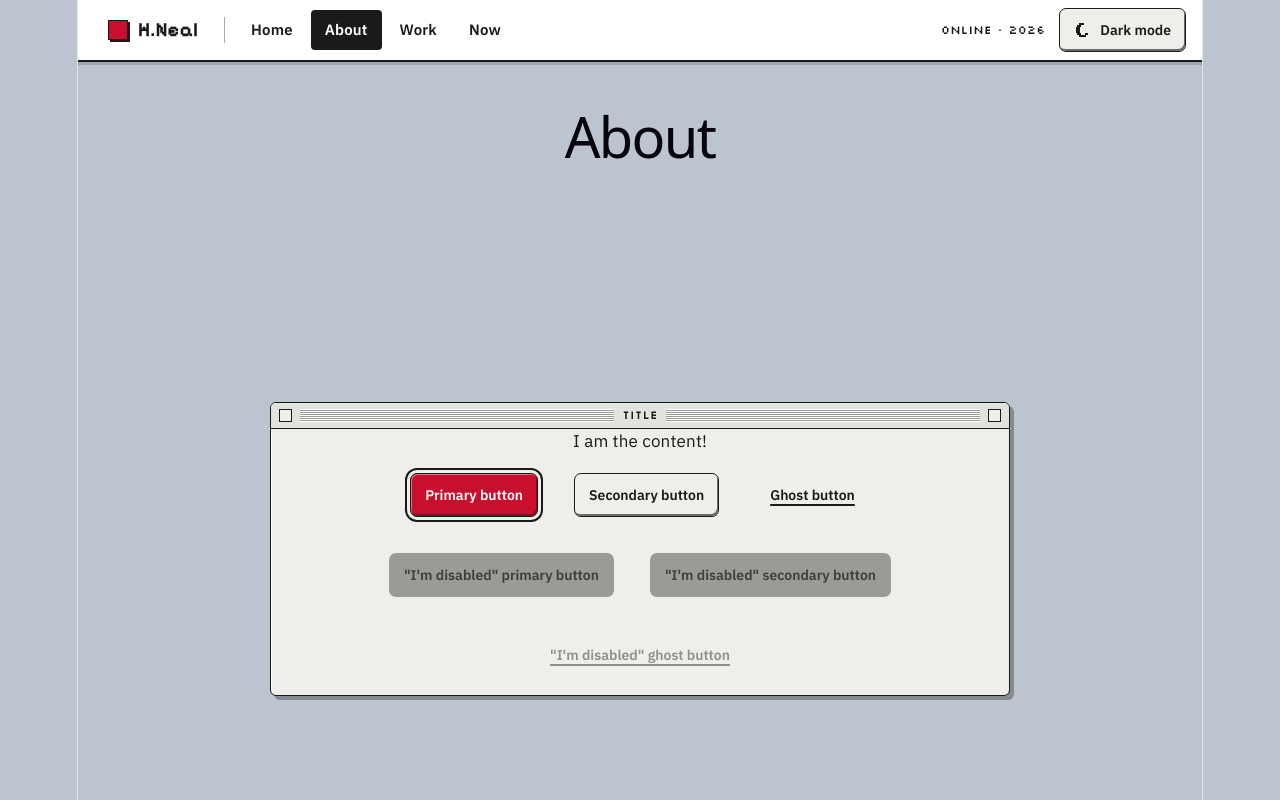
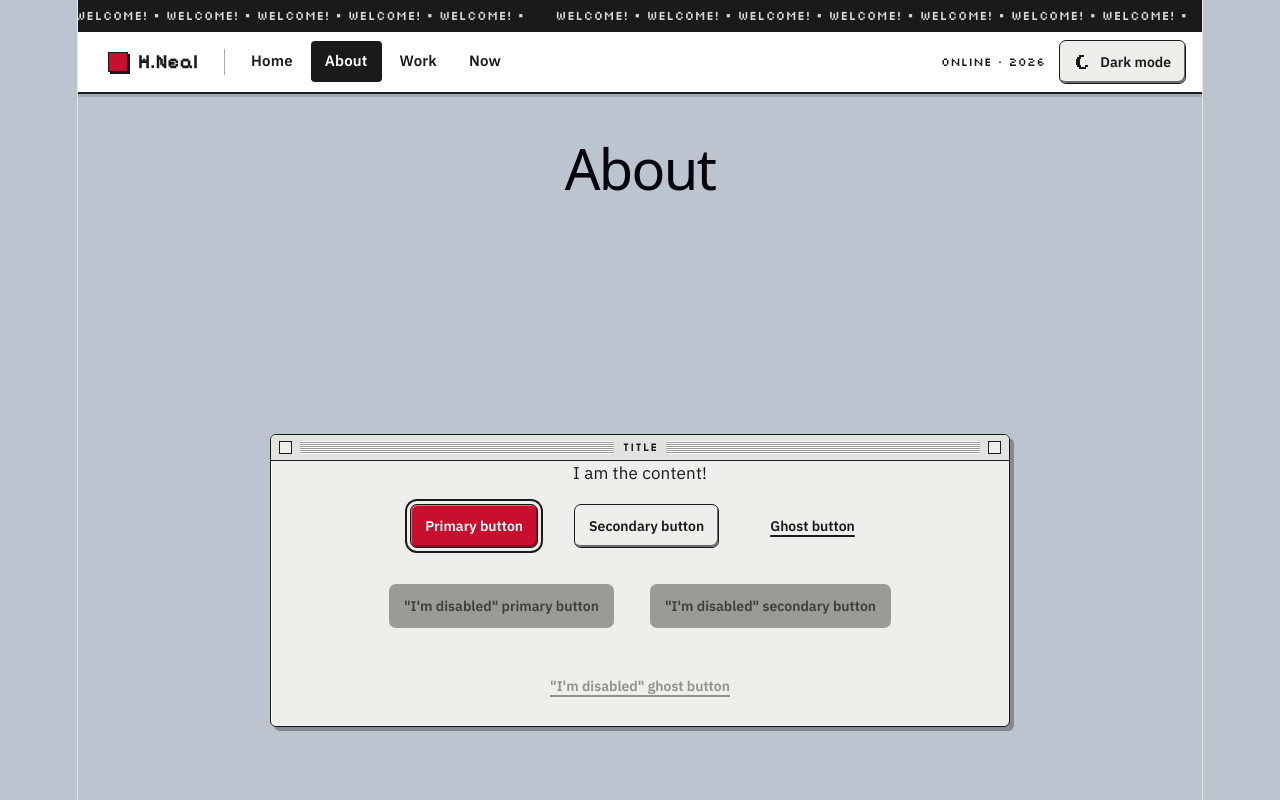
Before and after one commit to hannahmneal/portfolio, a React (Vite) app in the folder frontend/: page /about in a window 1280 px wide. Shown: the top 800 px of the page. Built offline with nearby package versions, Linux system fonts and the light colour scheme.

Commit message:
Completed banner

```diff
--- a/frontend/src/App.jsx
+++ b/frontend/src/App.jsx
@@ -1,5 +1,6 @@
 import { Box } from '@mui/material'
 import { Routes, Route } from 'react-router'
+import Banner from './components/Banner'
 import Nav from './components/Nav'
 import Footer from './components/Footer'
 import Home from './pages/Home'
@@ -16,6 +17,7 @@ export default function App() {
       id="top"
       sx={{ minHeight: '100svh', display: 'flex', flexDirection: 'column', width: '100%' }}
     >
+      <Banner />
       <Nav />
       <Routes>
         <Route path="/" element={<Home />} />
--- /dev/null
+++ b/frontend/src/components/Banner.jsx
@@ -0,0 +1,59 @@
+import { Box } from '@mui/material'
+import { useTheme } from '@mui/material/styles'
+
+const BANNER_MESSAGE = 'WELCOME!'
+const SEPARATOR = '▪' // ▪
+
+// 👇🏻 One copy of the strip. Two sit side by side and the pair slides by -50%
+const REPEATS = 7
+
+const stripText = Array.from({ length: REPEATS }, () => `${BANNER_MESSAGE} ${SEPARATOR}`).join(' ')
+
+export default function Banner() {
+  const theme = useTheme()
+  const { banner } = theme.custom
+
+  const stripSx = {
+    fontFamily: theme.typography.subtitle1.fontFamily,
+    fontSize: `${banner.fontSize}px`,
+    whiteSpace: 'nowrap',
+    paddingRight: '32px',
+    color: banner.text,
+  }
+
+  return (
+    // The marquee is pure decoration, so the whole strip is hidden from
+    // assistive tech rather than read out seven times.
+    <Box
+      aria-hidden="true"
+      sx={{
+        overflow: 'hidden',
+        padding: `${banner.paddingY}px 0`,
+        bgcolor: banner.bg,
+        borderBottom: banner.borderBottom,
+      }}
+    >
+      <Box
+        data-testid="banner-marquee"
+        sx={{
+          display: 'flex',
+          width: 'max-content',
+          '@keyframes pc-marquee': {
+            '0%': { transform: 'translateX(0)' },
+            '100%': { transform: 'translateX(-50%)' },
+          },
+          animation: `pc-marquee ${banner.duration} linear infinite`,
+          // Endless horizontal motion is a vestibular trigger, so park it.
+          '@media (prefers-reduced-motion: reduce)': { animation: 'none' },
+        }}
+      >
+        <Box component="span" sx={stripSx}>
+          {stripText}
+        </Box>
+        <Box component="span" sx={stripSx}>
+          {stripText}
+        </Box>
+      </Box>
+    </Box>
+  )
+}
--- a/frontend/src/theme/createAppTheme.js
+++ b/frontend/src/theme/createAppTheme.js
@@ -31,6 +31,12 @@ const buildCustom = (mode, styles) => ({
   banner: {
     bg: styles.bannerBg,
     text: styles.bannerText,
+    // 👇🏻 Only dark mode draws a hairline under the banner.
+    borderBottom: styles.bannerBorder,
+    paddingY: 6,
+    fontSize: 13,
+    // One full loop of two copies of the marquee
+    duration: '20s',
   },
   button: {
     bg: styles.buttonBg,
--- a/frontend/src/theme/styles.js
+++ b/frontend/src/theme/styles.js
@@ -25,6 +25,7 @@ export const lightStyles = {
   navBarBoxIconShadow: '#1A1A1A',
   bannerBg: '#1A1A1A',
   bannerText: '#D9D9D4',
+  bannerBorder: 'none',
   buttonBg: '#EEEEEB',
   buttonBgDisabled: '#9A9A96',
   buttonGhostDisabled: '#90908c',
@@ -72,6 +73,7 @@ export const darkStyles = {
   navBarBoxIconShadow: '#1A1A1A',
   bannerBg: '#0B0D10',
   bannerText: '#8E959D',
+  bannerBorder: '1px solid #22262C',
   buttonBgDisabled: '#9A9A96',
   buttonTextDisabled: '#3E3E3B',
   buttonBorderDisabled: '1px solid transparent',
```
Also changed, not shown: 1 other file (tests, documents, lock files or other folders).
